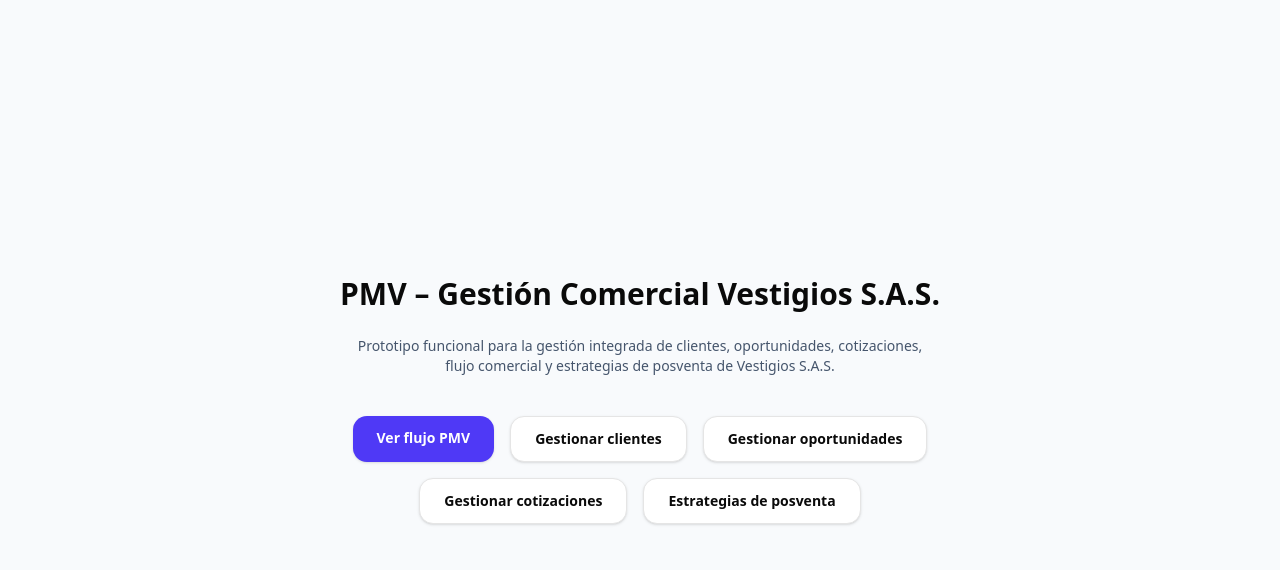
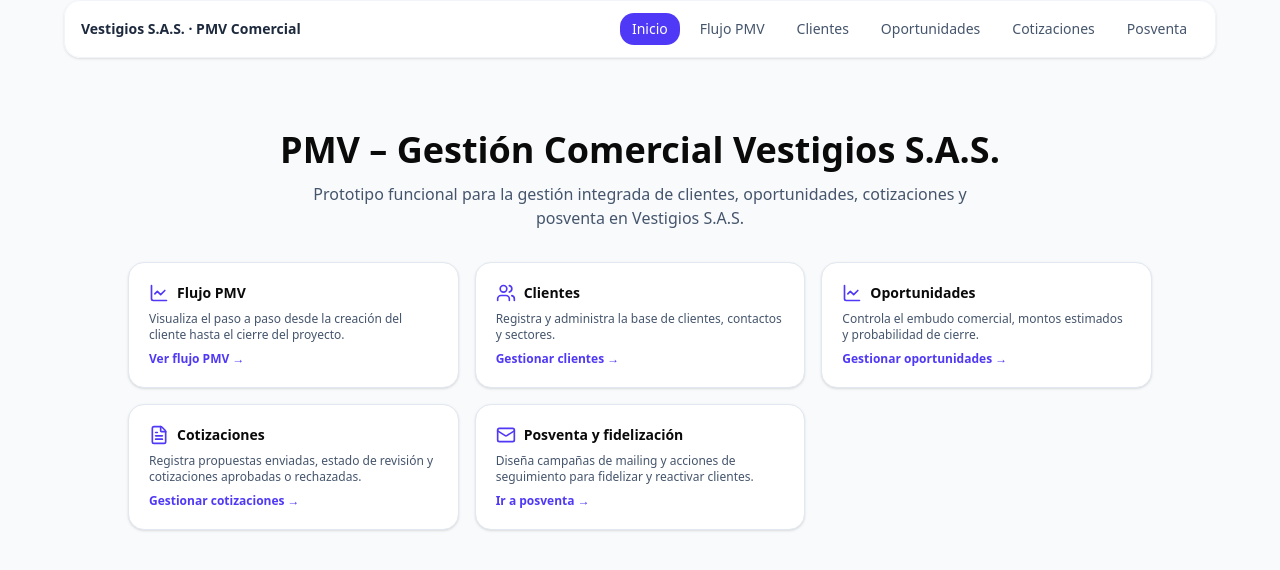
Before and after one commit to velasquezjeisson/vestigios-pmv, a Next.js app: page / in a window 1280 px wide. Shown: the top 570 px of the page. Built offline with nearby package versions, Linux system fonts and the light colour scheme.

Commit message:
ajuste visual home

```diff
--- a/app/page.tsx
+++ b/app/page.tsx
@@ -1,52 +1,120 @@
+// app/page.tsx
 import Link from "next/link"
+import { AppNav } from "@/components/AppNav"
+import { Users, FileText, Mail, LineChart } from "lucide-react"
 
 export default function Home() {
   return (
-    <main className="min-h-screen flex flex-col items-center justify-center gap-6 bg-slate-50 px-4 py-12">
-      <h1 className="text-3xl font-bold text-center">
+    <main className="min-h-screen bg-slate-50">
+      {/* Menú superior */}
+      <AppNav />
+
+      {/* Contenido principal */}
+      <div className="flex flex-col items-center justify-center px-4 py-12">
+        <section className="w-full max-w-5xl space-y-8">
+          {/* Hero */}
+          <div className="text-center space-y-3">
+            <h1 className="text-3xl md:text-4xl font-bold">
               PMV – Gestión Comercial Vestigios S.A.S.
             </h1>
+            <p className="text-slate-600 text-sm md:text-base max-w-2xl mx-auto">
+              Prototipo funcional para la gestión integrada de clientes,
+              oportunidades, cotizaciones y posventa en Vestigios S.A.S.
+            </p>
+          </div>
 
-      <p className="text-slate-600 text-center max-w-xl text-sm">
-        Prototipo funcional para la gestión integrada de clientes, oportunidades,
-        cotizaciones, flujo comercial y estrategias de posventa de Vestigios S.A.S.
-      </p>
-
-      <div className="flex flex-wrap gap-4 justify-center max-w-2xl mt-4">
+          {/* Accesos rápidos */}
+          <div className="grid gap-4 md:grid-cols-2 lg:grid-cols-3">
+            {/* Flujo PMV */}
             <Link
               href="/pmv"
-          className="px-6 py-3 rounded-xl bg-indigo-600 text-white font-semibold text-sm shadow hover:bg-indigo-700"
+              className="group bg-white border border-slate-200 rounded-2xl p-5 shadow-sm hover:shadow-md transition-shadow flex flex-col gap-2"
             >
-          Ver flujo PMV
+              <div className="flex items-center gap-2">
+                <LineChart className="h-5 w-5 text-indigo-600" />
+                <h2 className="font-semibold text-sm">Flujo PMV</h2>
+              </div>
+              <p className="text-xs text-slate-600">
+                Visualiza el paso a paso desde la creación del cliente hasta el
+                cierre del proyecto.
+              </p>
+              <span className="text-xs text-indigo-600 font-semibold mt-auto">
+                Ver flujo PMV →
+              </span>
             </Link>
 
+            {/* Clientes */}
             <Link
               href="/clientes"
-          className="px-6 py-3 rounded-xl bg-white border font-semibold text-sm shadow-sm hover:bg-slate-100"
+              className="group bg-white border border-slate-200 rounded-2xl p-5 shadow-sm hover:shadow-md transition-shadow flex flex-col gap-2"
             >
-          Gestionar clientes
+              <div className="flex items-center gap-2">
+                <Users className="h-5 w-5 text-indigo-600" />
+                <h2 className="font-semibold text-sm">Clientes</h2>
+              </div>
+              <p className="text-xs text-slate-600">
+                Registra y administra la base de clientes, contactos y sectores.
+              </p>
+              <span className="text-xs text-indigo-600 font-semibold mt-auto">
+                Gestionar clientes →
+              </span>
             </Link>
 
+            {/* Oportunidades */}
             <Link
               href="/oportunidades"
-          className="px-6 py-3 rounded-xl bg-white border font-semibold text-sm shadow-sm hover:bg-slate-100"
+              className="group bg-white border border-slate-200 rounded-2xl p-5 shadow-sm hover:shadow-md transition-shadow flex flex-col gap-2"
             >
-          Gestionar oportunidades
+              <div className="flex items-center gap-2">
+                <LineChart className="h-5 w-5 text-indigo-600" />
+                <h2 className="font-semibold text-sm">Oportunidades</h2>
+              </div>
+              <p className="text-xs text-slate-600">
+                Controla el embudo comercial, montos estimados y probabilidad de
+                cierre.
+              </p>
+              <span className="text-xs text-indigo-600 font-semibold mt-auto">
+                Gestionar oportunidades →
+              </span>
             </Link>
 
+            {/* Cotizaciones */}
             <Link
               href="/cotizaciones"
-          className="px-6 py-3 rounded-xl bg-white border font-semibold text-sm shadow-sm hover:bg-slate-100"
+              className="group bg-white border border-slate-200 rounded-2xl p-5 shadow-sm hover:shadow-md transition-shadow flex flex-col gap-2"
             >
-          Gestionar cotizaciones
+              <div className="flex items-center gap-2">
+                <FileText className="h-5 w-5 text-indigo-600" />
+                <h2 className="font-semibold text-sm">Cotizaciones</h2>
+              </div>
+              <p className="text-xs text-slate-600">
+                Registra propuestas enviadas, estado de revisión y cotizaciones
+                aprobadas o rechazadas.
+              </p>
+              <span className="text-xs text-indigo-600 font-semibold mt-auto">
+                Gestionar cotizaciones →
+              </span>
             </Link>
 
+            {/* Posventa */}
             <Link
               href="/posventa"
-          className="px-6 py-3 rounded-xl bg-white border font-semibold text-sm shadow-sm hover:bg-slate-100"
+              className="group bg-white border border-slate-200 rounded-2xl p-5 shadow-sm hover:shadow-md transition-shadow flex flex-col gap-2"
             >
-          Estrategias de posventa
+              <div className="flex items-center gap-2">
+                <Mail className="h-5 w-5 text-indigo-600" />
+                <h2 className="font-semibold text-sm">Posventa y fidelización</h2>
+              </div>
+              <p className="text-xs text-slate-600">
+                Diseña campañas de mailing y acciones de seguimiento para
+                fidelizar y reactivar clientes.
+              </p>
+              <span className="text-xs text-indigo-600 font-semibold mt-auto">
+                Ir a posventa →
+              </span>
             </Link>
+          </div>
+        </section>
       </div>
     </main>
   )
```
Lines whose indentation alone changed are shown as unchanged.
